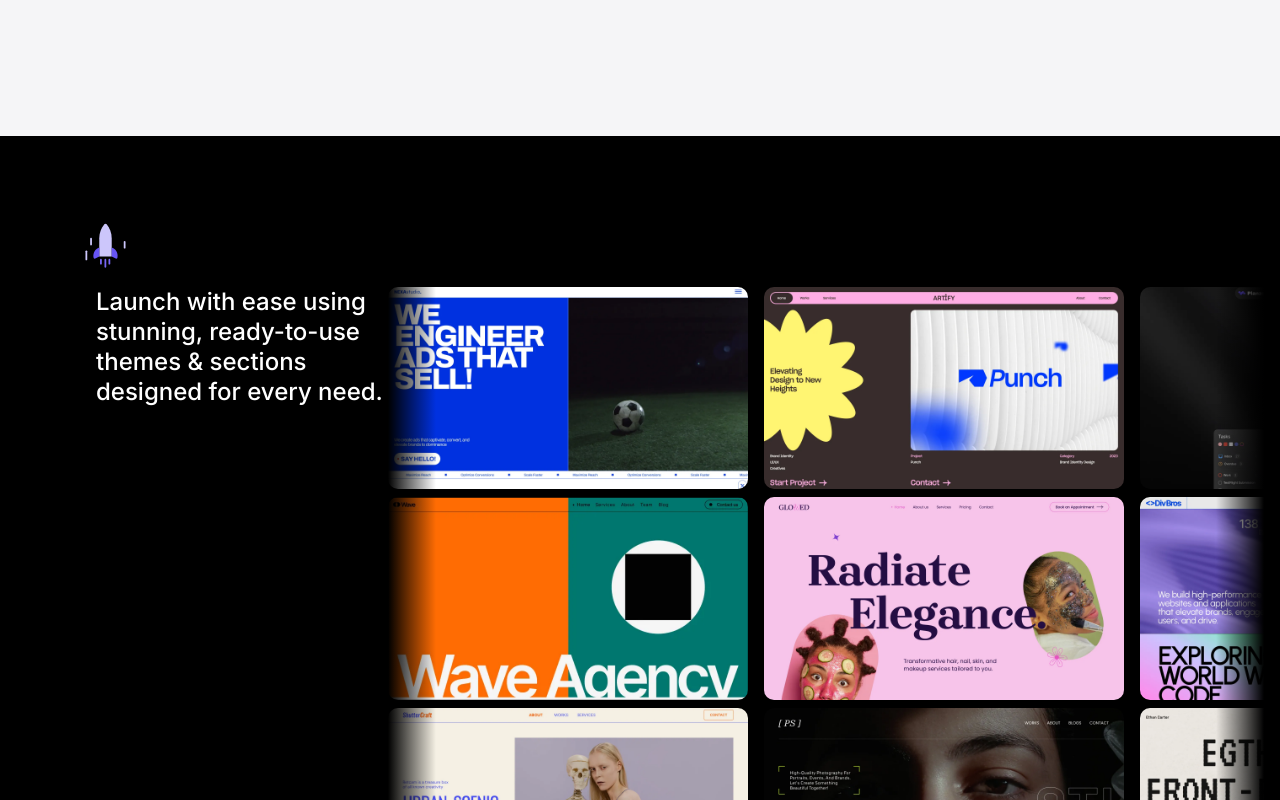
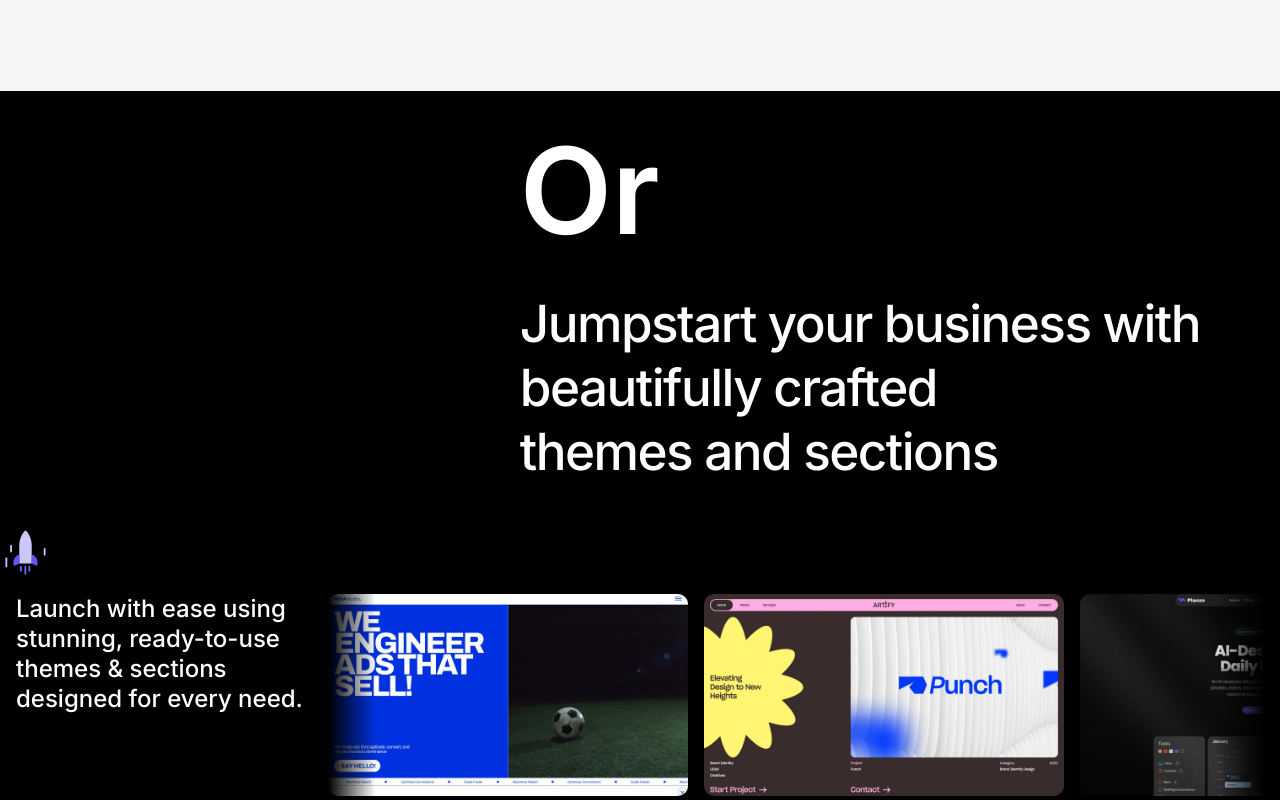
Before and after one commit to thexovc/pastel-africa-frontend-challenge, a Next.js app: page / in a window 1280 px wide. Shown: the part 8000-8800 px from the top of the page. Built offline with nearby package versions, Linux system fonts and the light colour scheme.

Commit message:
adding jumpstart section

```diff
--- a/src/components/sections/PixelPerfect/ImageVerticalSlider.tsx
+++ b/src/components/sections/PixelPerfect/ImageVerticalSlider.tsx
@@ -188,7 +188,7 @@ const ImageVerticalSlider: React.FC<Props> = ({
             );
           })}
           <motion.h1
-            className={`max-lg:hidden text-[150px] font-600 ${orOpacity === 1 ? "text-white" : "text-black"
+            className={`max-lg:hidden text-[120px] font-600 ${orOpacity === 1 ? "text-white" : "text-black"
               }`}
             animate={{ opacity: orOpacity }}
             transition={{ duration: (animationDuration * 0.5) / 1000 }}
--- a/src/components/sections/PixelPerfect/SwipesSection.tsx
+++ b/src/components/sections/PixelPerfect/SwipesSection.tsx
@@ -1,10 +1,10 @@
 "use client"
 
 import Image from "next/image";
-import { swiperImages } from "../../../../public/assets/swiper";
-import OscillatingSwiper from "./swiper/OscillatingSwiper";
 import { useEffect, useState } from "react";
 import { motion } from "framer-motion";
+import OscillatingSwiper from "./swiper/OscillatingSwiper";
+import { swiperImages } from "../../../../public/assets/swiper";
 
 export default function SwipesSection() {
     const [mousePosition, setMousePosition] = useState({ x: 0, y: 0 });
@@ -122,6 +122,34 @@ export default function SwipesSection() {
                 backgroundColor: "#000000",
             }}
             className="w-full bg-black flex flex-col items-center sm:items-end py-10">
+
+            <div className="container flex justify-end relative z-[1001] px-4 sm:px-20">
+                <div className="flex flex-col items-start gap-10">
+                    {/* "Or" */}
+                    <motion.h1
+                        className="text-[6rem] sm:text-[8rem] lg:text-[10rem] xl:text-[120px] font-semibold text-white leading-none"
+                        transition={{ duration: 0.5 }}
+                    >
+                        Or
+                    </motion.h1>
+
+                    {/* Supporting text */}
+                    <h1
+                        className="text-white text-[2rem] 2xs:text-[2.4rem] xs:text-[2.5rem] sm:text-[2.8rem] lg:text-[3rem] xl:text-[3.2rem] font-medium leading-tight"
+                        style={{
+                            letterSpacing: "-0.03em",
+                            position: "relative",
+                            zIndex: 2,
+                        }}
+                    >
+                        Jumpstart your business with <br className="hidden sm:block" />
+                        beautifully crafted <br className="hidden sm:block" />
+                        themes and sections
+                    </h1>
+                </div>
+            </div>
+
+
             {/* We'll keep this div for compatibility but we won't use it for the effect */}
             <motion.div
                 className="absolute pointer-events-none"
@@ -133,7 +161,8 @@ export default function SwipesSection() {
                     opacity: 0,
                 }}
             />
-            <div className="w-full max-w-[1200px] pt-10 pb-4">
+
+            <div className="w-full max-w-[1400px] pt-10 pb-4">
 
                 <Image
                     src="/assets/swiper/rocket.svg"
@@ -144,7 +173,7 @@ export default function SwipesSection() {
                 />
             </div>
 
-            <div className="w-full max-w-[1200px] grid grid-cols-1 md:grid-cols-[1fr_3fr] items-start justify-start px-4 gap-y-4 md:gap-y-0">
+            <div className="w-full max-w-[1400px] grid grid-cols-1 md:grid-cols-[1fr_3fr] items-start justify-start px-4 gap-y-4 md:gap-y-0">
                 {/* Header */}
                 <div className="max-w-sm w-full md:mx-0 md:text-left space-y-4">
                     <div className="flex flex-col items-start gap-3 mb-4">
```
